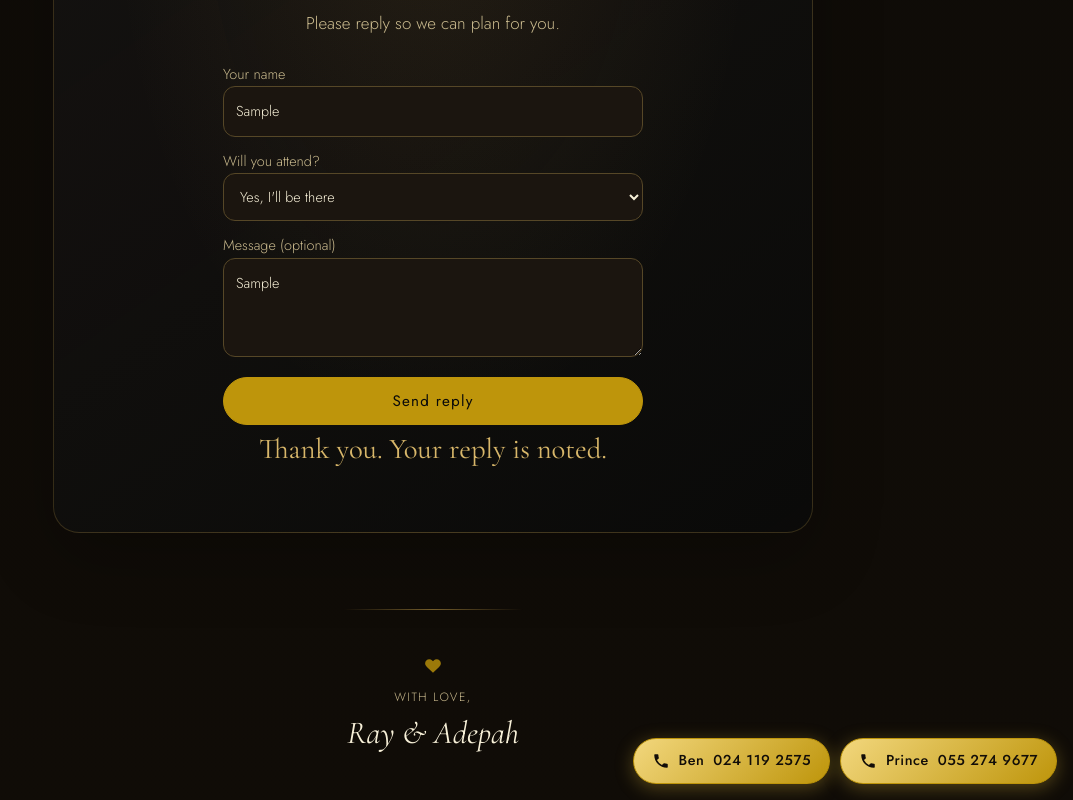
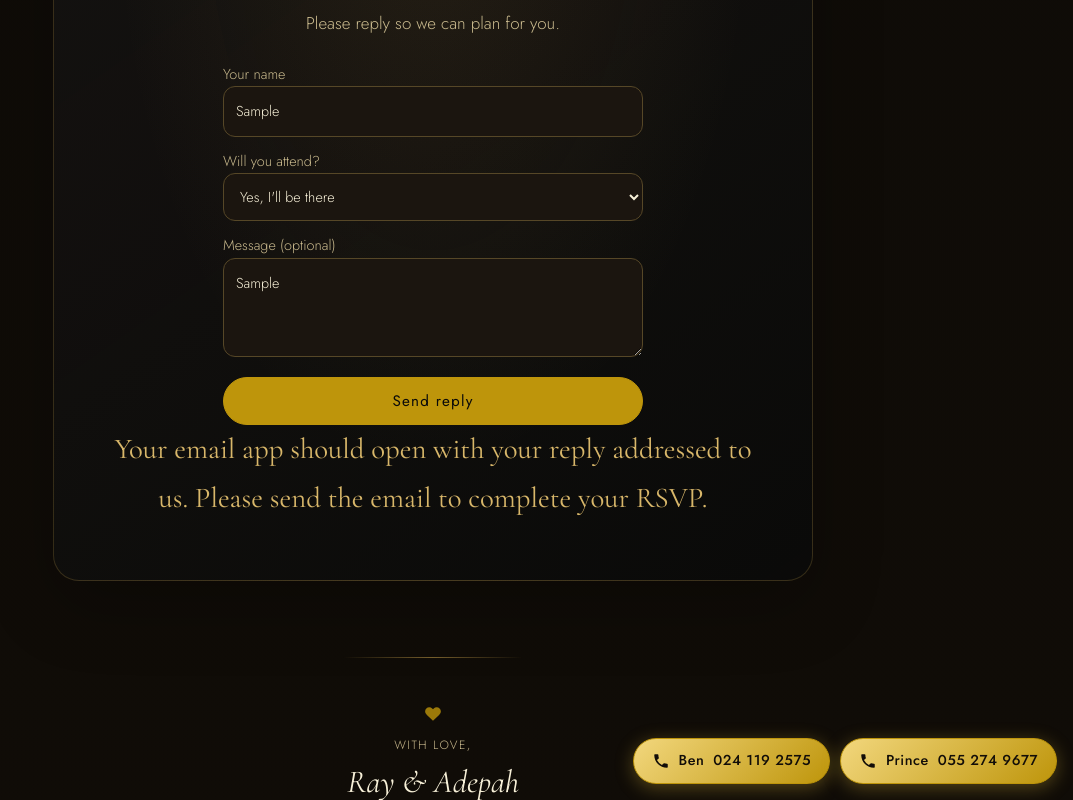
Before and after one commit to afrozumah-dot/rayweds-adepah, a plain HTML site: page index.html in a window 1280 px wide. Both pictures are taken after typing "Sample", "Sample" into the empty fields and a click on the button "Send reply". Shown: the part 3546-4346 px from the top of the page, without its empty margins (207-1280 px from the left). Drawn offline with nearby package versions, Linux system fonts and the light colour scheme.

Commit message:
Update index.html

```diff
--- a/index.html
+++ b/index.html
@@ -107,7 +107,7 @@ God truly writes the most beautiful love stories.</p>
     <label>Message (optional)<textarea rows="3" name="m"></textarea></label>
     <button class="btn solid" type="submit">Send reply</button>
   </form>
-  <div class="thanks" id="thanks" hidden>Thank you. Your reply is noted.</div>
+  <div class="thanks" id="thanks" role="status" aria-live="polite" hidden>Your email app should open with your reply addressed to us. Please send the email to complete your RSVP.</div>
 </section>
 
 <footer>
```
